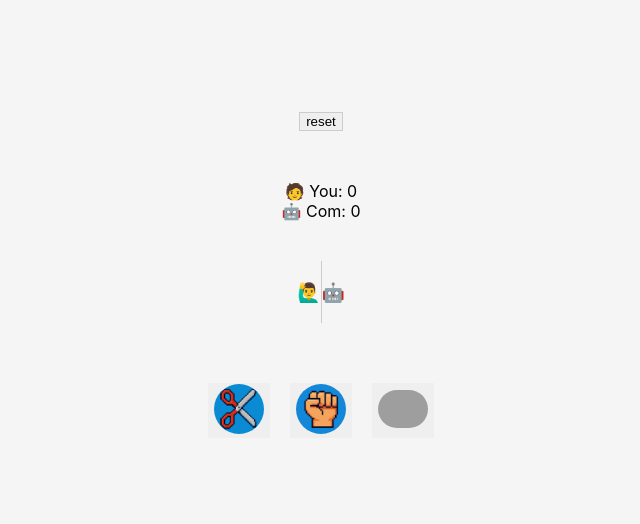
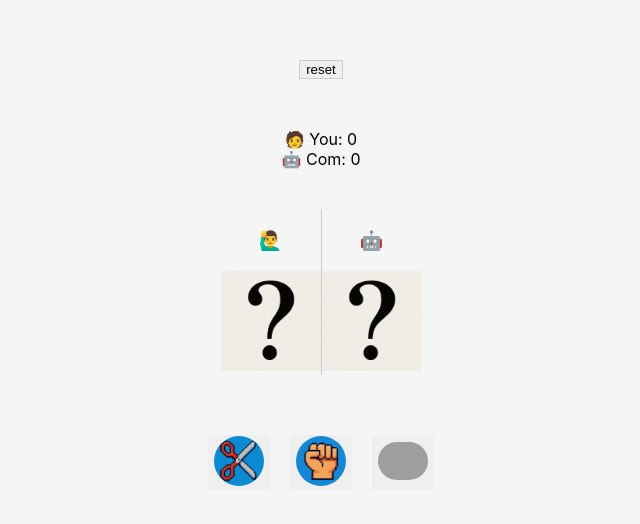
Before and after one commit to suri-wq/rock, a React (Create React App) app: page / in a window 1280 px wide. Shown: the part 136-660 px from the top of the page, without its empty margins (319-959 px from the left). Built offline with nearby package versions, Linux system fonts and the light colour scheme; grey boxes are pictures that could not be loaded.

Commit message:
초기 이미지 추가

```diff
--- a/src/components/Box.js
+++ b/src/components/Box.js
@@ -7,19 +7,19 @@ const Box = (props) => {
   } else {
     result = props.result;
   }
+
+  console.log("props.item",props.item)
   return (
     <div>
         <div className='box'>
             <h2 className={`${result}`}>{result}</h2>
             <h3>{props.title}</h3>
             {/* <img width={100} src={props.item && props.item.img} alt='img' style={{ imageRendering: "pixelated" }}/> */}
-            {props.item && (
-              <img
-                width={100}
-                src={props.item.img}
-                alt={props.item.name}
-              />
-            )}
+            <img
+              width={100}
+              src={props.item ? props.item.img : "/img/question.png"}
+              alt={props.item ? props.item.name : "question"}
+            />
 
         </div>
     </div>
```
Also changed, not shown: public/img/question.png (added).
